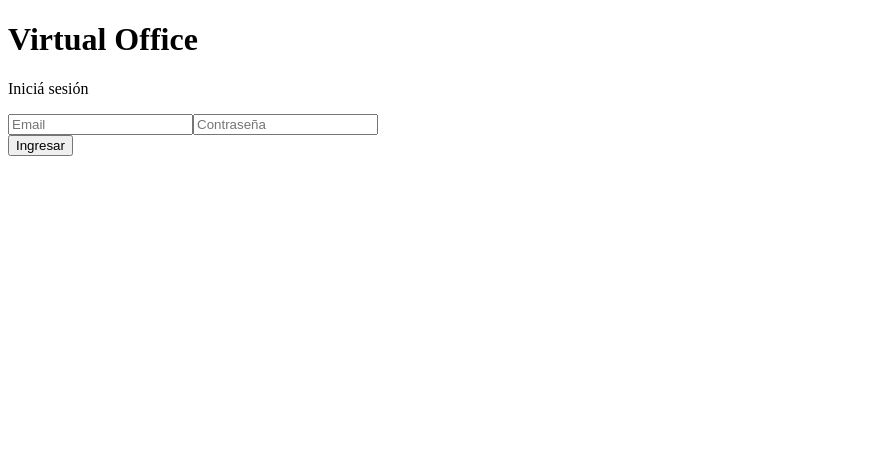
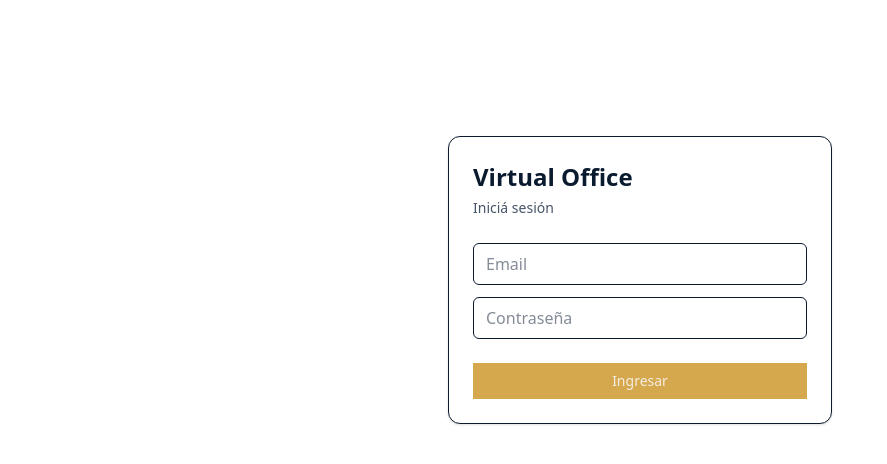
Before and after one commit to juespinoza/investments-paraguay, a Next.js app: page /virtual-office/login in a window 1280 px wide. Shown: the top 464 px of the page, without its empty margins (0-887 px from the left). Built offline with nearby package versions, Linux system fonts and the light colour scheme.

Commit message:
Login build fix and virtual-office updates

```diff
--- a/src/app/(virtual-office)/virtual-office/layout.tsx
+++ b/src/app/(virtual-office)/virtual-office/layout.tsx
@@ -1,3 +1,4 @@
+import "@/app/globals.css";
 export default async function VirtualOfficeLayout({
   children,
 }: {
@@ -5,11 +6,7 @@ export default async function VirtualOfficeLayout({
 }) {
   return (
     <html lang="en">
-      <body>
-        <div className="container-page py-6 grid md:grid-cols-[240px_1fr] gap-6">
-          <main className="rounded-xl bg-white p-4 border">{children}</main>
-        </div>
-      </body>
+      <body>{children}</body>
     </html>
   );
 }
--- /dev/null
+++ b/src/app/(virtual-office)/virtual-office/login/LoginClient.tsx
@@ -0,0 +1,79 @@
+// src/app/(virtual-office)/virtual-office/login/LoginClient.tsx
+"use client";
+
+import { useState } from "react";
+import { useRouter } from "next/navigation";
+import { Button } from "@/components/ui/Button";
+
+export default function LoginClient({ nextUrl }: { nextUrl: string }) {
+  const [email, setEmail] = useState("");
+  const [password, setPassword] = useState("");
+  const [loading, setLoading] = useState(false);
+  const [err, setErr] = useState<string | null>(null);
+
+  const router = useRouter();
+
+  async function onSubmit(e: React.FormEvent) {
+    e.preventDefault();
+    setLoading(true);
+    setErr(null);
+
+    try {
+      const res = await fetch("/api/auth/login", {
+        method: "POST",
+        headers: { "content-type": "application/json" },
+        body: JSON.stringify({ email, password }),
+      });
+
+      if (!res.ok) {
+        setErr("Email o contraseña incorrectos.");
+        return;
+      }
+
+      router.push(nextUrl);
+      router.refresh();
+    } catch {
+      setErr("Ocurrió un error. Probá de nuevo.");
+    } finally {
+      setLoading(false);
+    }
+  }
+
+  return (
+    <div className="min-h-[70vh] flex items-center justify-center px-4">
+      <form
+        onSubmit={onSubmit}
+        className="w-full max-w-sm rounded-xl bg-white p-6 shadow-sm border"
+      >
+        <h1 className="text-2xl font-semibold text-primary">Virtual Office</h1>
+        <p className="mt-1 text-sm text-secondary">Iniciá sesión</p>
+
+        <div className="mt-6 space-y-3">
+          <input
+            className="w-full rounded-md border px-3 py-2"
+            placeholder="Email"
+            value={email}
+            onChange={(e) => setEmail(e.target.value)}
+            autoComplete="email"
+          />
+          <input
+            className="w-full rounded-md border px-3 py-2"
+            placeholder="Contraseña"
+            type="password"
+            value={password}
+            onChange={(e) => setPassword(e.target.value)}
+            autoComplete="current-password"
+          />
+        </div>
+
+        {err ? <p className="mt-3 text-sm text-red-600">{err}</p> : null}
+
+        <div className="mt-6">
+          <Button className="w-full" type="submit" disabled={loading}>
+            {loading ? "Ingresando..." : "Ingresar"}
+          </Button>
+        </div>
+      </form>
+    </div>
+  );
+}
--- a/src/app/(virtual-office)/virtual-office/login/page.tsx
+++ b/src/app/(virtual-office)/virtual-office/login/page.tsx
@@ -1,76 +1,18 @@
-"use client";
+// src/app/(virtual-office)/virtual-office/login/page.tsx
+import LoginClient from "./LoginClient";
 
-import { useState } from "react";
-import { useRouter, useSearchParams } from "next/navigation";
-import { Button } from "@/components/ui/Button";
+type SearchParams = { [key: string]: string | string[] | undefined };
 
-export default function LoginPage() {
-  const [email, setEmail] = useState("");
-  const [password, setPassword] = useState("");
-  const [loading, setLoading] = useState(false);
-  const [err, setErr] = useState<string | null>(null);
+export default function LoginPage({
+  searchParams,
+}: {
+  searchParams: SearchParams;
+}) {
+  const next =
+    typeof searchParams?.next === "string" &&
+    searchParams.next.trim().length > 0
+      ? searchParams.next
+      : "/virtual-office";
 
-  const router = useRouter();
-  const search = useSearchParams();
-  const next = search.get("next") || "/virtual-office";
-
-  async function onSubmit(e: React.FormEvent) {
-    e.preventDefault();
-    setLoading(true);
-    setErr(null);
-
-    const res = await fetch("/api/auth/login", {
-      method: "POST",
-      headers: { "content-type": "application/json" },
-      body: JSON.stringify({ email, password }),
-    });
-
-    setLoading(false);
-
-    if (!res.ok) {
-      setErr("Email o contraseña incorrectos.");
-      return;
-    }
-
-    router.push(next);
-    router.refresh();
-  }
-
-  return (
-    <div className="min-h-[70vh] flex items-center justify-center px-4">
-      <form
-        onSubmit={onSubmit}
-        className="w-full max-w-sm rounded-xl bg-white p-6 shadow-sm border"
-      >
-        <h1 className="text-2xl font-semibold text-primary">Virtual Office</h1>
-        <p className="mt-1 text-sm text-secondary">Iniciá sesión</p>
-
-        <div className="mt-6 space-y-3">
-          <input
-            className="w-full rounded-md border px-3 py-2"
-            placeholder="Email"
-            value={email}
-            onChange={(e) => setEmail(e.target.value)}
-            autoComplete="email"
-          />
-          <input
-            className="w-full rounded-md border px-3 py-2"
-            placeholder="Contraseña"
-            type="password"
-            value={password}
-            onChange={(e) => setPassword(e.target.value)}
-            autoComplete="current-password"
-          />
-        </div>
-
-        {err ? <p className="mt-3 text-sm text-red-600">{err}</p> : null}
-
-        <div className="mt-6">
-          <Button className="w-full" type="submit" disabled={loading}>
-            {loading ? "Ingresando..." : "Ingresar"}
-          </Button>
-        </div>
-      </form>
-    </div>
-  );
+  return <LoginClient nextUrl={next} />;
 }
```
